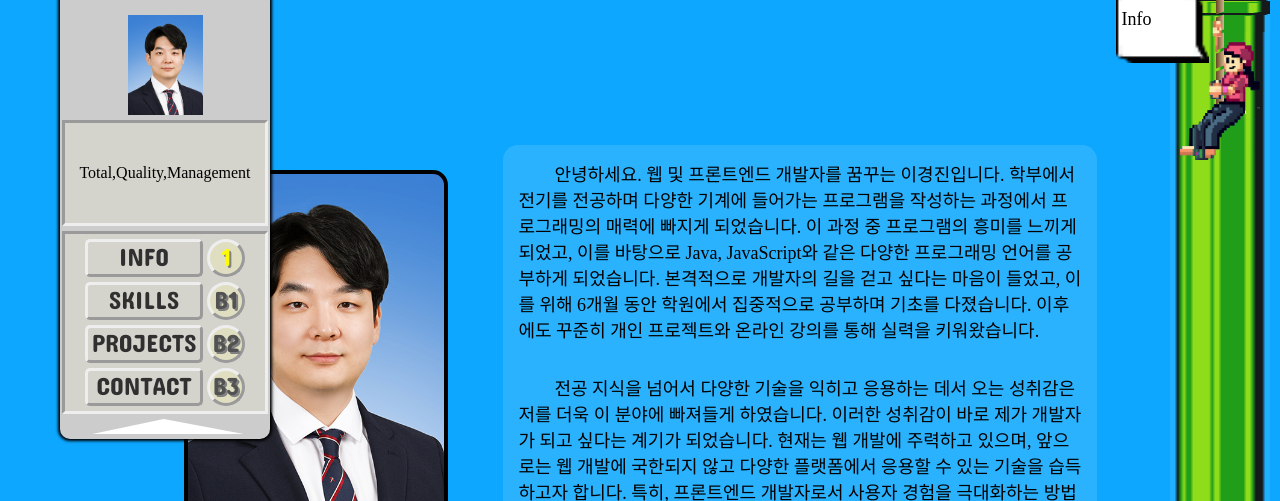
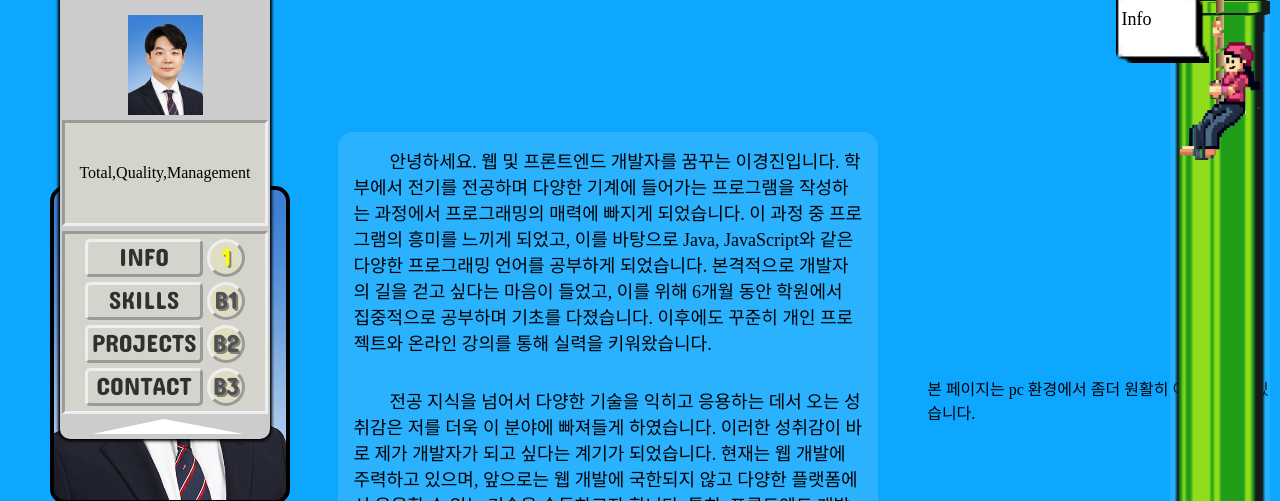
Before and after one commit to Qj10043210/resume, a plain HTML site: page index.html in a window 1280 px wide. Shown: the top 501 px of the page. Drawn offline with Linux system fonts and the light colour scheme; a web font is replaced by a local one.

Commit message:
Update index.html

```diff
--- a/index.html
+++ b/index.html
@@ -71,7 +71,7 @@
 
             </div>
 
-
+            <div id="alret">본 페이지는 pc 환경에서 좀더 원활히 이용하실 수 있습니다.</div>
         </div>
         <div id="lkjside_middle_skill" class="lkjside_middle">
             <div id="lkjside_middle_skill_box">
```
